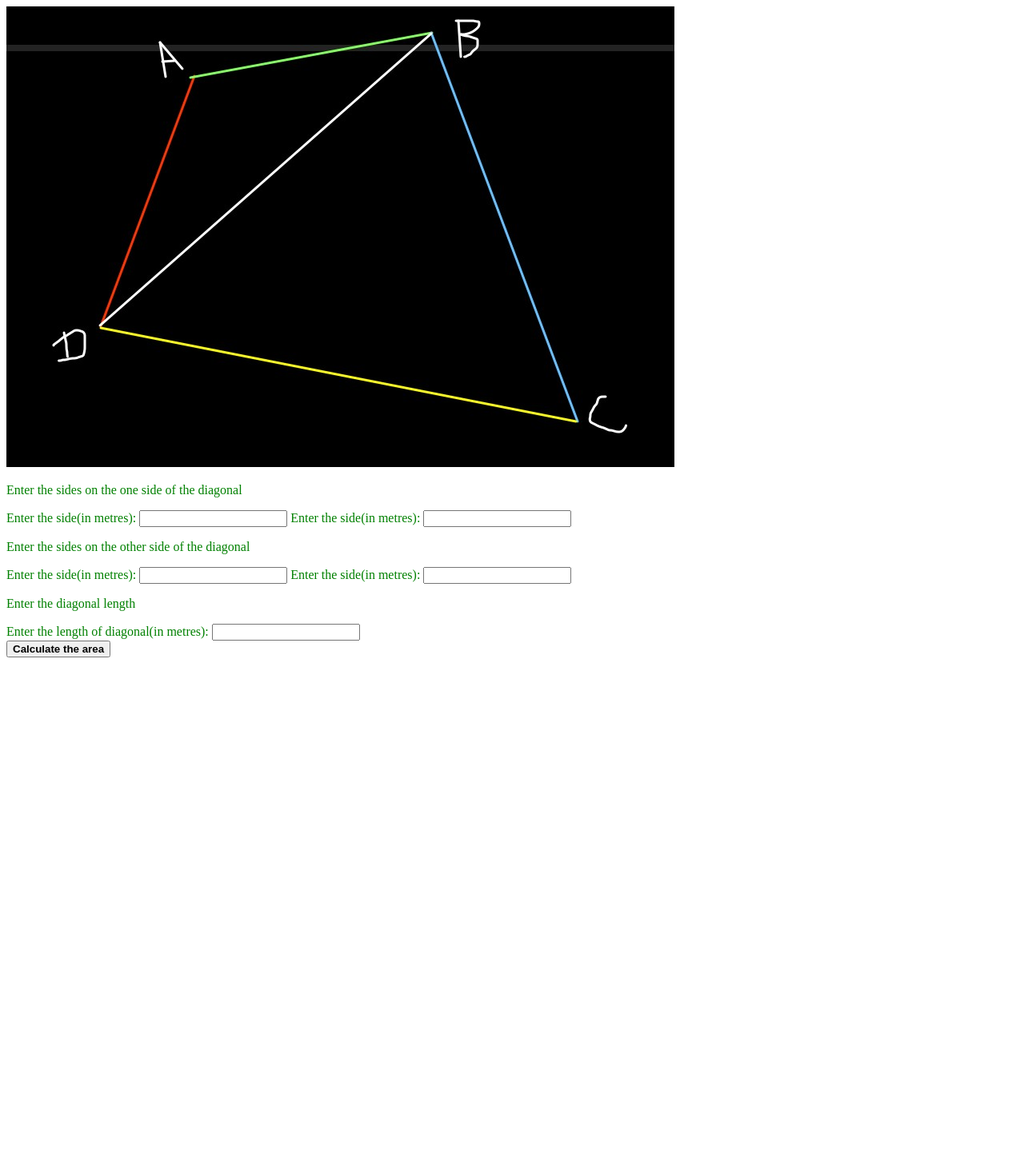
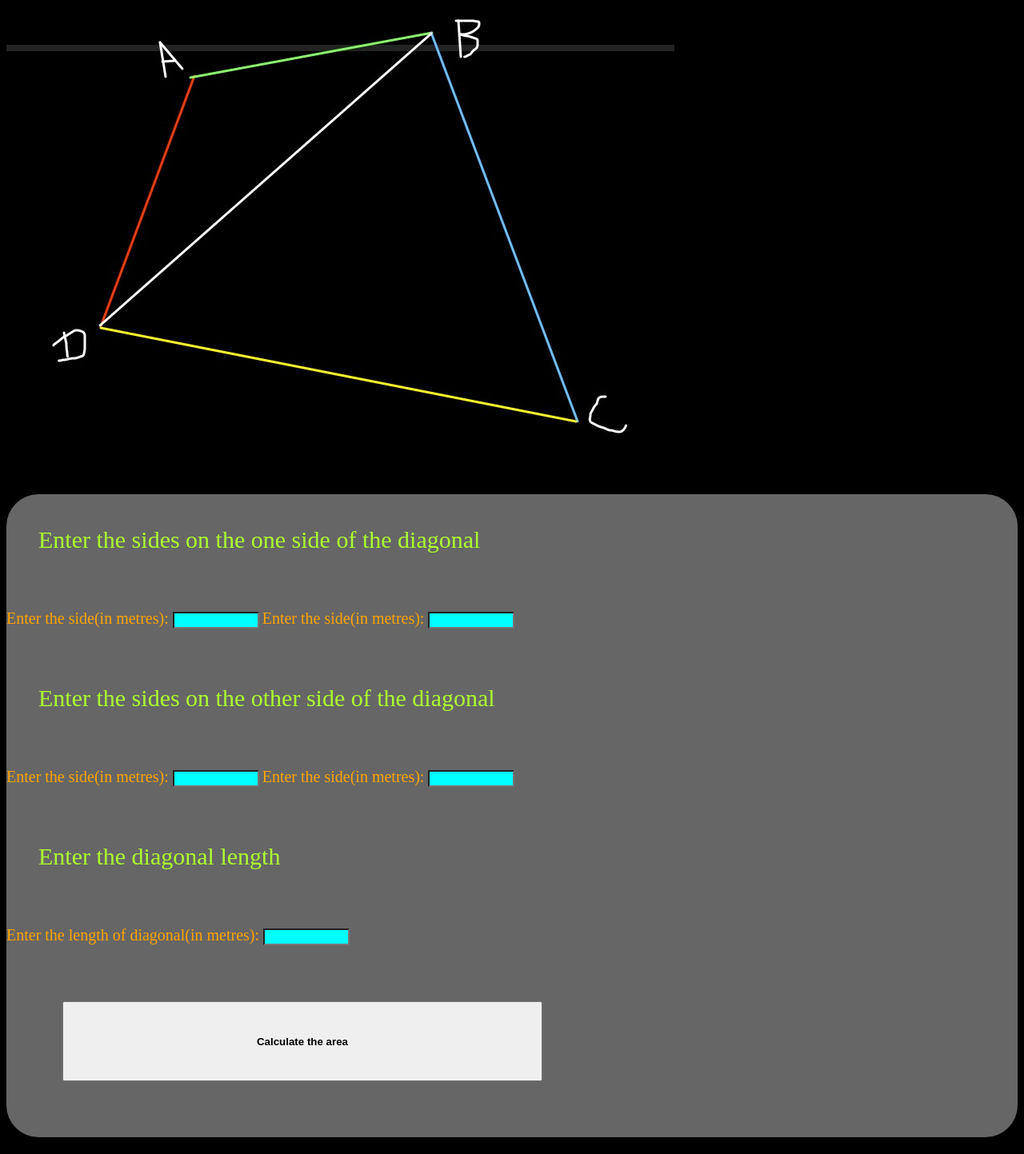
Before and after one commit to Shreesh005/LandAreaProject, a Flask app: page / in a window 1280 px wide. Shown: the whole page at 80% size. Before the commit the page ends 822 px from the top, so only its background shows below. Run offline with Flask 3, Linux system fonts and the light colour scheme.

Commit message:
Add files via upload

```diff
--- a/static/CSS/style.css
+++ b/static/CSS/style.css
@@ -1,5 +1,31 @@
+body{
+    background: black;
+}
+.sideofdiagonal{
+    color:crimson;
+    text-shadow: 10px;
 
-
-.sideofdiagonal{
-    color:green;
 }
+input{
+    background-color: aqua;
+    width:100px;
+}
+#entries{
+    background-color:rgba(256,256,256,0.4);
+    border-radius: 40px;
+}
+.heading{
+    color:greenyellow;
+    font-size: 30px;
+    padding:40px;
+}
+.notice{
+    color:orange;
+    font-size: 20px;
+}
+button{
+    width:600px;
+    height:100px;
+    margin:70px;
+    text-decoration: solid;
+}
--- a/templates/index.html
+++ b/templates/index.html
@@ -10,29 +10,29 @@
     <div id="image">
         <img src="{{url_for('static',filename='images/picture.jpg')}}" alt="could not load. Try refreshing" srcset="">
     </div>
-    <div id="entires">
+    <div id="entries">
         <form action="/calculate" method="POST">
             <div class="sideofdiagonal">
                 <p class="heading">Enter the sides on the one side of the diagonal</p>
-                <label for="firstside">Enter the side(in metres): </label>
-                <input type="text" name="firstside" id="">
+                <label class="notice" for="firstside">Enter the side(in metres): </label>
+                <input type="text" name="firstside" id="" required="Required field">
 
-                <label for="secondside">Enter the side(in metres): </label>
-                <input type="text" name="secondside" id="">
+                <label class="notice" for="secondside">Enter the side(in metres): </label>
+                <input type="text" name="secondside" id="" required="Required field">
             </div>
 
             <div class="sideofdiagonal">
                 <p class="heading">Enter the sides on the other side of the diagonal</p>
-                <label for="firstsideotherdiag">Enter the side(in metres): </label>
-                <input type="text" name="firstsideotherdiag" id="">
+                <label class="notice" for="firstsideotherdiag">Enter the side(in metres): </label>
+                <input type="text" name="firstsideotherdiag" id="" required="Required field">
 
-                <label for="secondsideotherdiag">Enter the side(in metres): </label>
-                <input type="text" name="secondsideotherdiag" id="">
+                <label class="notice" for="secondsideotherdiag">Enter the side(in metres): </label>
+                <input type="text" name="secondsideotherdiag" id="" required="Required field">
             </div>
             <div class="sideofdiagonal">
                 <p class="heading">Enter the diagonal length</p>
-                <label for="diagonal">Enter the length of diagonal(in metres): </label>
-                <input type="text" name="diagonal" id="">
+                <label class="notice" for="diagonal">Enter the length of diagonal(in metres): </label>
+                <input type="text" name="diagonal" id="" required="Required field">
             </div>
             <button type="submit" class="btn btn-primary btn-block btn-large" id=:><strong>Calculate the area</strong></button></a>
         </form>
```
